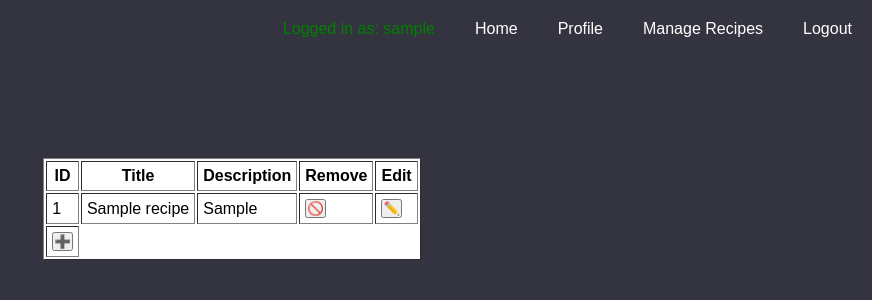
After one commit to zypreaxa/architektura, a Django app: page /user/manage_recipes/ in a window 1280 px wide. The commit adds this page. Shown: the top 300 px of the page, without its empty margins (408-1280 px from the left). Run offline with Django 5.2, Linux system fonts and the light colour scheme; a user stored in the database is signed in; tables that the repository leaves empty hold one stand-in row (values such as "Sample post").

Commit message:
Pridetas administratoriaus superuser

```diff
--- /dev/null
+++ b/frontend/static/css/admin.css
@@ -0,0 +1,12 @@
+.table-container {
+    display: flex;
+    justify-content: center;
+    align-content: center;
+}
+table {
+    background-color: white;
+    margin-top: 100px;
+}
+th, td {
+    padding: 5px;
+}
--- a/frontend/templates/include/navbar.html
+++ b/frontend/templates/include/navbar.html
@@ -1,9 +1,14 @@
 <nav>
   <ul>
     {% if user.is_authenticated %}
-        <li><p>Logged in as: {{request.user.username }} </p></li>
+      <li><p>Logged in as: {{ request.user.username }}</p></li>
       <li><a href="{% url 'frontend:index' %}">Home</a></li>
       <li><a href="{% url 'user:profile' %}">Profile</a></li>
+
+      {% if user.is_staff %}
+        <li><a href="{% url 'user:manage_recipes' %}">Manage Recipes</a></li>
+      {% endif %}
+
       <li class='logout'>
         <form action="{% url 'user:logout' %}" method="post">
           {% csrf_token %}
--- /dev/null
+++ b/user/templates/recipe_manage.html
@@ -0,0 +1,33 @@
+{% load static %}
+<link rel="stylesheet" href="{% static 'css/global.css' %}">
+<link rel="stylesheet" href="{% static 'css/admin.css' %}">
+{% include 'include/navbar.html' %}
+<div class="table-container">
+    <table border="1">
+        <thead>
+            <tr>
+                <th>ID</th>
+                <th>Title</th>
+                <th>Description</th>
+                <th>Remove</th>
+                <th>Edit</th>
+            </tr>
+        </thead>
+        <tbody>
+            {% for recipe in recipes %}
+                <tr>
+                    <td>{{ recipe.id }}</td>
+                    <td>{{ recipe.name }}</td>
+                    <td>{{ recipe.instructions }}</td>
+                    <td><button>🚫</button></td>
+                    <td><button>✏️</button></td>
+                </tr>
+            {% empty %}
+                <tr>
+                    <td colspan="3">No recipes found.</td>
+                </tr>
+            {% endfor %}
+            <td><button>➕</button></td>
+        </tbody>
+    </table>
+</div>
--- a/user/urls.py
+++ b/user/urls.py
@@ -6,4 +6,5 @@ urlpatterns = [
     path("login/", views.login_view, name="login"),
     path("logout/", views.logout_view, name="logout"),
     path("profile/", views.profile_view, name="profile"),
+    path("manage_recipes/", views.manage_recipes, name="manage_recipes")
 ]
--- a/user/views.py
+++ b/user/views.py
@@ -3,7 +3,7 @@ from django.contrib.auth import login, logout
 from django.contrib.auth.forms import UserCreationForm, AuthenticationForm
 from django.contrib.auth.decorators import login_required
 from .models import UserProfile
-from nlp.models import Tag
+from nlp.models import Tag, Recipe
 from .forms import TagAssignmentForm, StrictForm
 
 # Registration view
@@ -73,3 +73,11 @@ def profile_view(request):
         "soft_form": soft_form,
         "strict_form": strict_form,
     })
+
+@login_required
+def manage_recipes(request):
+    recipes = Recipe.objects.all()
+    return render(request, "recipe_manage.html", {"recipes": recipes})
+# def add_recipe
+# def remove_recipe
+# def edit_recipe
```
Lines whose indentation alone changed are shown as unchanged.
